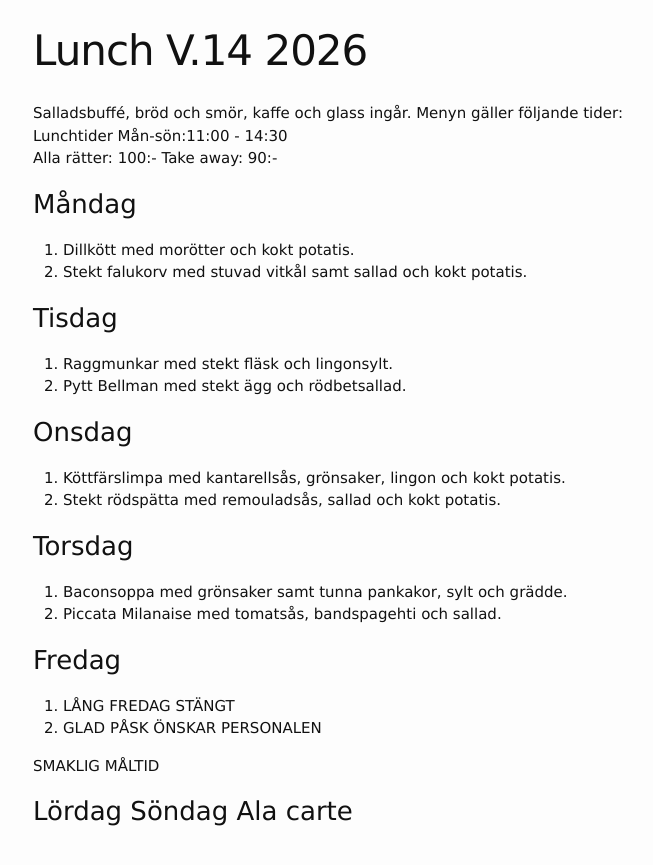
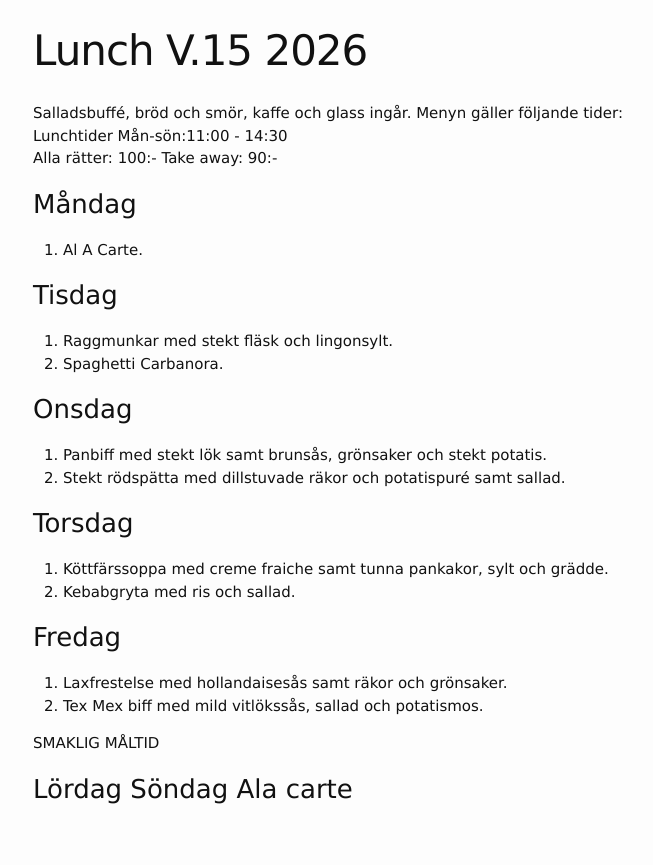
Before and after one commit to FarInn62/farinn62.github.io, a Jekyll site: the page built from lunch.md, in a window 1280 px wide. Shown: the top 865 px of the page, without its empty margins (237-890 px from the left). Built offline with Jekyll 4.4.1, drawn with Linux system fonts in a browser that asks for light colours.

Commit message:
Update lunch.md

```diff
--- a/lunch.md
+++ b/lunch.md
@@ -1,6 +1,6 @@
 ---
 layout: foodmenu
-title: Lunch V.14 2026
+title: Lunch V.15 2026
 permalink: /lunch/
 published: true
 ---
@@ -11,28 +11,27 @@ Alla rätter: 100:- Take away: 90:-
 
 ### Måndag
 
-1. Dillkött med morötter och kokt potatis.
-2. Stekt falukorv med stuvad vitkål samt sallad och kokt potatis.
+1. Al A Carte.
 
 ### Tisdag
 
 1. Raggmunkar med stekt fläsk och lingonsylt.
-2. Pytt Bellman med stekt ägg och rödbetsallad.
+2. Spaghetti Carbanora.
 
 ### Onsdag
 
-1. Köttfärslimpa med kantarellsås, grönsaker, lingon och kokt potatis.
-2. Stekt rödspätta med remouladsås, sallad och kokt potatis.
+1. Panbiff med stekt lök samt brunsås, grönsaker och stekt potatis.
+2. Stekt rödspätta med dillstuvade räkor och potatispuré samt sallad.
 
 ### Torsdag
 
-1.  Baconsoppa med grönsaker samt tunna pankakor, sylt och grädde.
-2.  Piccata Milanaise med tomatsås, bandspagehti och sallad.
+1.  Köttfärssoppa med creme fraiche samt tunna pankakor, sylt och grädde.
+2.  Kebabgryta med ris och sallad.
 
 ### Fredag
 
-1. LÅNG FREDAG STÄNGT
-2. GLAD PÅSK ÖNSKAR PERSONALEN
+1. Laxfrestelse med hollandaisesås samt räkor och grönsaker.
+2. Tex Mex biff med mild vitlökssås, sallad och potatismos.
 
 SMAKLIG MÅLTID
 
```
